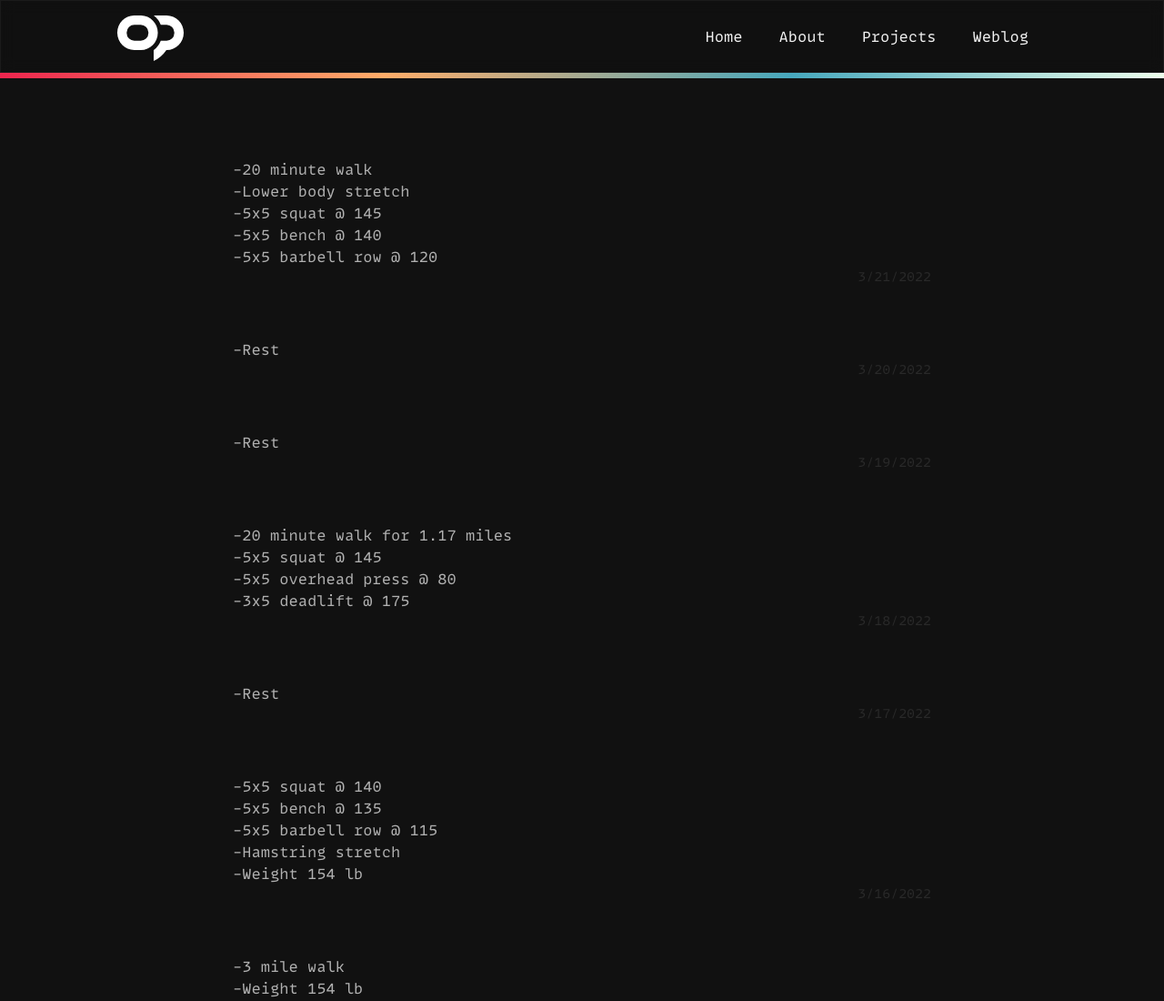
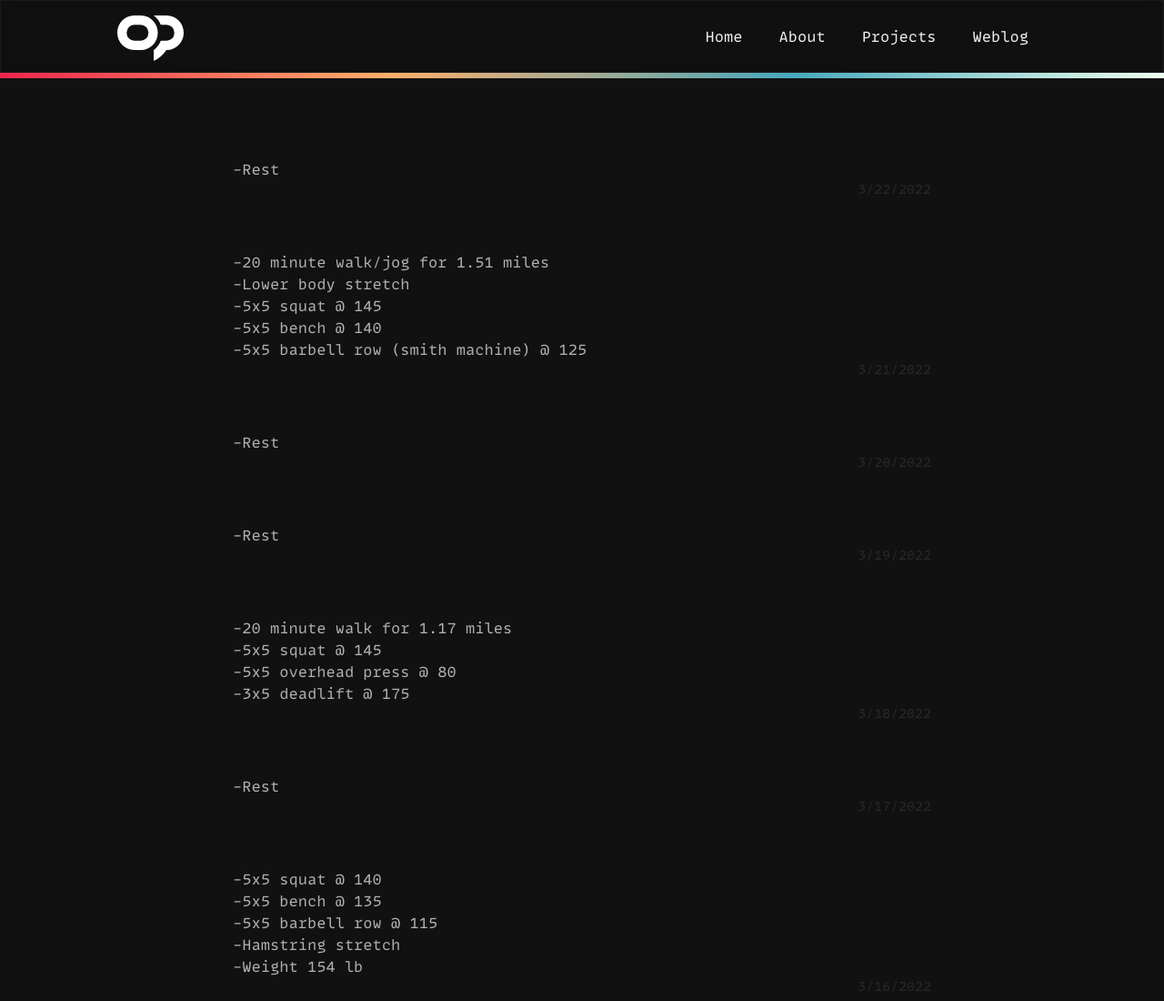
Before and after one commit to orenpajela/orenpajelawebsite, a plain HTML site: page fitness.html in a window 1280 px wide. Shown: the top 1100 px of the page at 91% size. Drawn offline with nearby package versions, Linux system fonts and the light colour scheme.

Commit message:
Update fitness.html

```diff
--- a/fitness.html
+++ b/fitness.html
@@ -42,7 +42,11 @@
   <div class="color-bar wf-section"></div>
   <div class="weblog-section wf-section">
     <div class="fitness-div">
-	    <p class="weblog-paragraph">-20 minute walk<br>-Lower body stretch<br>-5x5 squat @ 145<br>-5x5 bench @ 140<br>-5x5 barbell row @ 120</p>
+	    <p class="weblog-paragraph">-Rest<br></p>
+	    <p class="weblog-date">3/22/2022</p>
+    </div>
+    <div class="fitness-div">
+	    <p class="weblog-paragraph">-20 minute walk/jog for 1.51 miles<br>-Lower body stretch<br>-5x5 squat @ 145<br>-5x5 bench @ 140<br>-5x5 barbell row (smith machine) @ 125<br></p>
 	    <p class="weblog-date">3/21/2022</p>
     </div>
     <div class="fitness-div">
```
